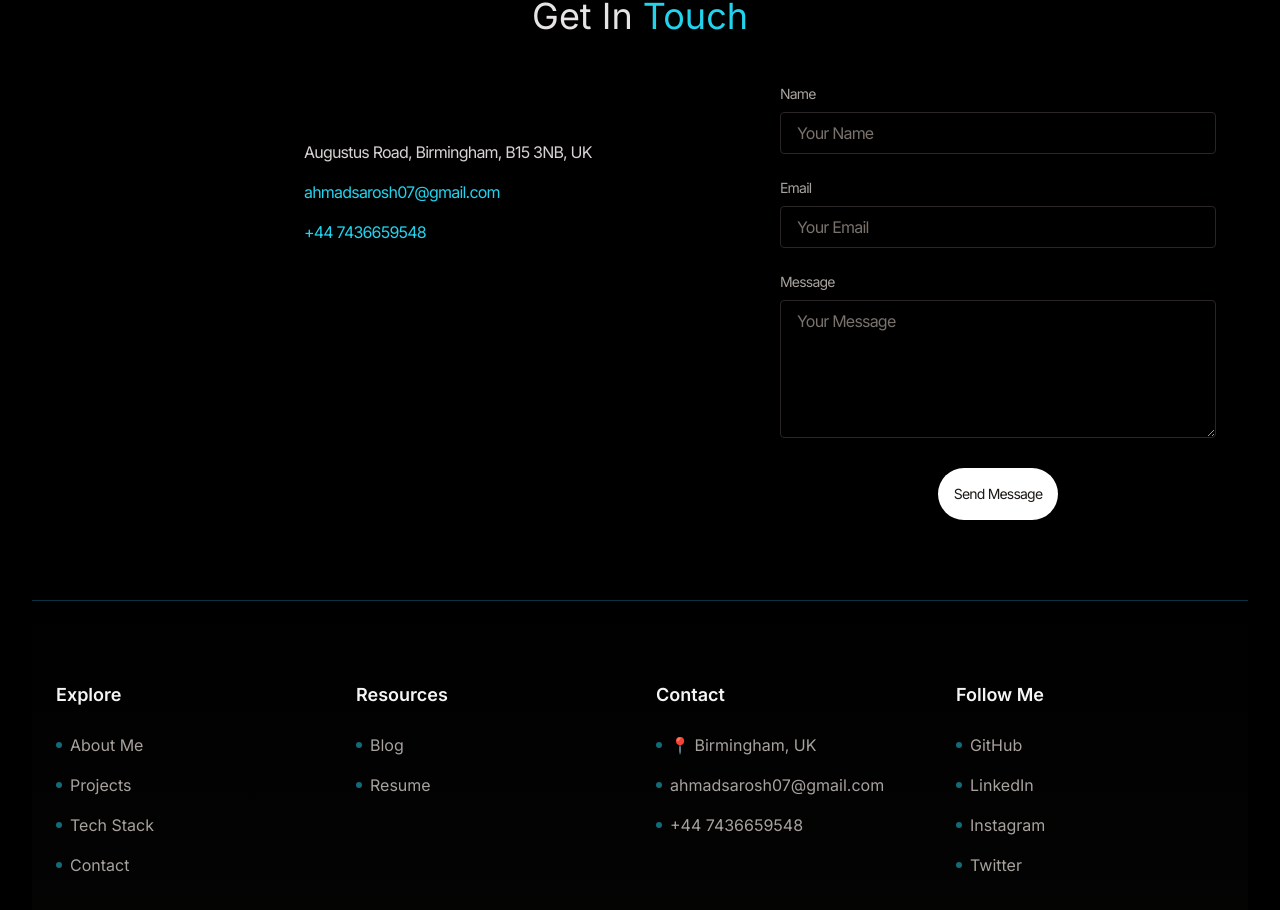
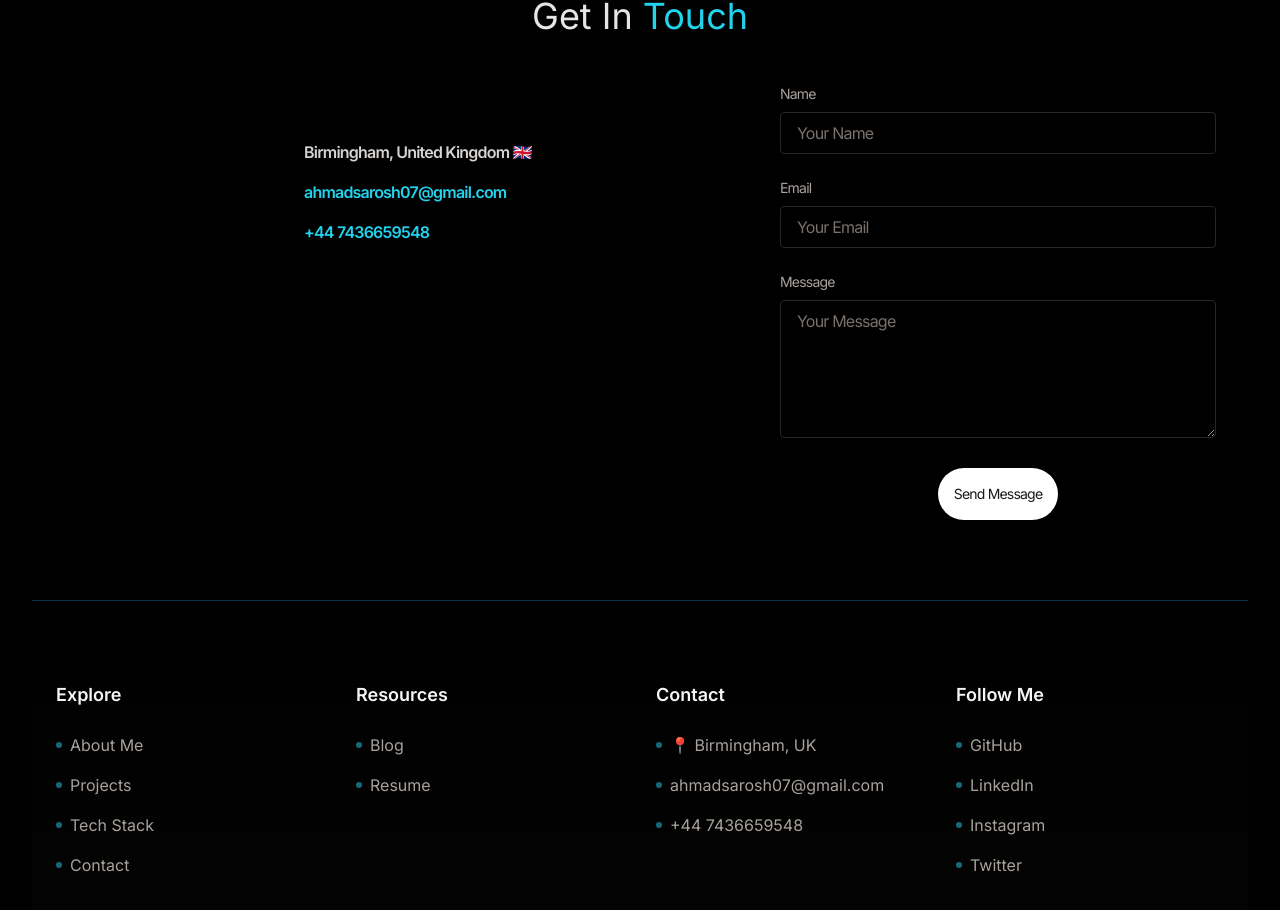
Before and after one commit to SaroshAhmad/My_Portfolio, a React (Vite) app: page / in a window 1280 px wide. Shown: the part 3787-4697 px from the top of the page. Built offline with nearby package versions, Linux system fonts and the light colour scheme; no server answers; the database is empty.

Commit message:
Update Contact.jsx and CONTACT.address

```diff
--- a/src/components/Contact.jsx
+++ b/src/components/Contact.jsx
@@ -44,14 +44,14 @@ const Contact = () => {
             <h2 className="mb-12 text-center text-4xl text-stone-200">Get In <span className="text-cyan-400">Touch</span></h2>
             <div className="text-center tracking-tighter text-stone-300 mb-12 lg:text-left lg:flex lg:justify-between lg:space-x-10">
                 <div className="w-full lg:w-1/2 lg:mt-10 lg:ml-60">
-                    <p className="my-4">{CONTACT.address}</p>
+                    <p className="font-semibold my-4">{CONTACT.address}</p>
                     <div>
-                        <a href={`mailto:${CONTACT.email}`} className="text-cyan-400 hover:text-cyan-500 transition block mb-4">
+                        <a href={`mailto:${CONTACT.email}`} className="font-semibold text-cyan-400 hover:text-cyan-500 transition block mb-4">
                             {CONTACT.email}
                         </a>
                     </div>
                     <div>
-                        <a href={`tel:${CONTACT.phoneNo}`} className="text-cyan-400 hover:text-cyan-500 transition block">
+                        <a href={`tel:${CONTACT.phoneNo}`} className="font-semibold text-cyan-400 hover:text-cyan-500 transition block">
                             {CONTACT.phoneNo}
                         </a>
                     </div>
--- a/src/constants/index.js
+++ b/src/constants/index.js
@@ -97,7 +97,7 @@ export const PROJECTS = [
 ];
 
 export const CONTACT = {
-  address: "Augustus Road, Birmingham, B15 3NB, UK ",
+  address: "Birmingham, United Kingdom 🇬🇧 ",
   phoneNo: "+44 7436659548 ",
   email: "ahmadsarosh07@gmail.com",
 };
```
